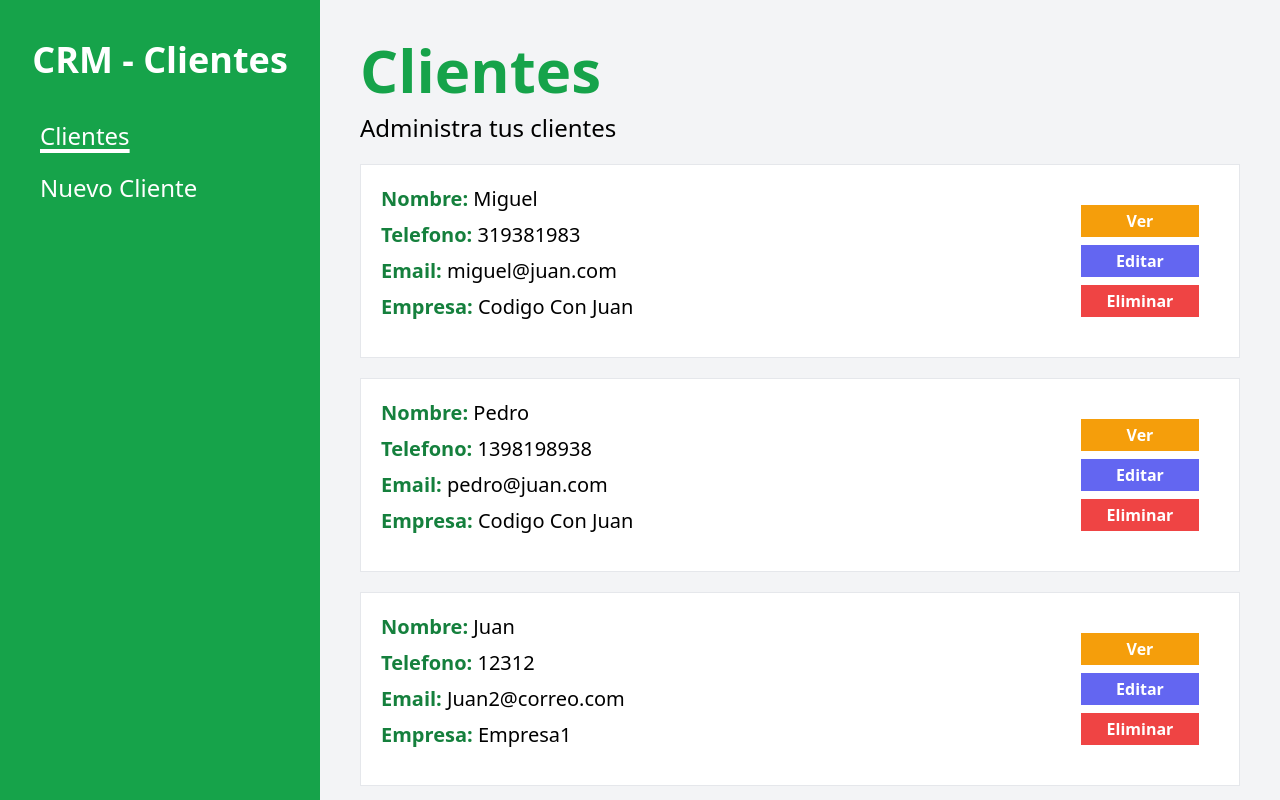
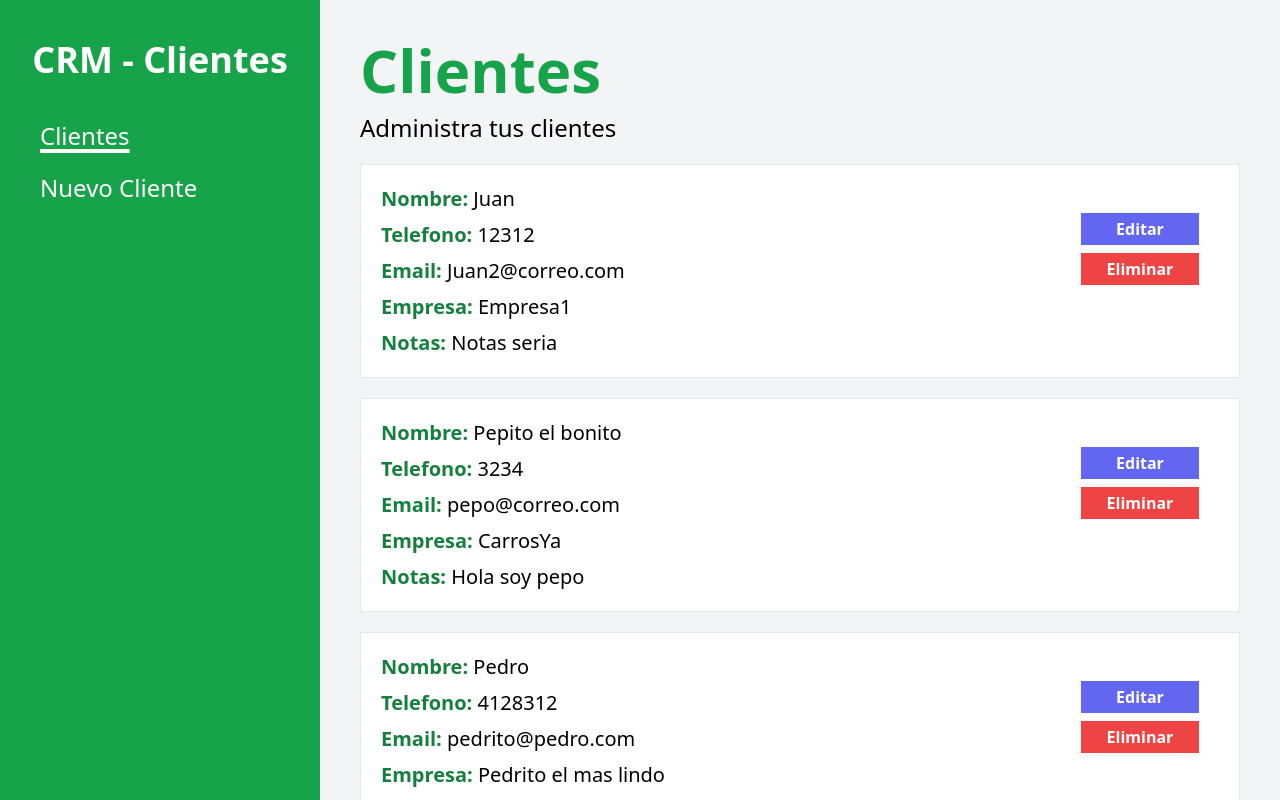
Before and after one commit to Rodriguez-Jp/CRM-React, a React (Vite) app: page / in a window 1280 px wide. Built offline with nearby package versions, Linux system fonts and the light colour scheme; data requests are answered from the project's data file.

Commit message:
Proyecto terminado

```diff
--- a/db.json
+++ b/db.json
@@ -1,25 +1,11 @@
 {
   "clientes": [
-    {
-      "id": 4,
-      "nombre": "Miguel",
-      "telefono": 319381983,
-      "email": "miguel@juan.com",
-      "empresa": "Codigo Con Juan"
-    },
-    {
-      "id": 5,
-      "nombre": "Pedro",
-      "telefono": 1398198938,
-      "email": "pedro@juan.com",
-      "empresa": "Codigo Con Juan"
-    },
     {
       "nombre": "Juan",
       "empresa": "Empresa1",
       "email": "Juan2@correo.com",
       "telefono": "12312",
-      "notas": "asfdsfdasf",
+      "notas": "Notas seria",
       "id": 6
     },
     {
@@ -29,6 +15,22 @@
       "telefono": "3234",
       "notas": "Hola soy pepo",
       "id": 7
+    },
+    {
+      "nombre": "Pedro",
+      "empresa": "Pedrito el mas lindo",
+      "email": "pedrito@pedro.com",
+      "telefono": "4128312",
+      "notas": "Por favor reservenme 4 sillas\n",
+      "id": 8
+    },
+    {
+      "nombre": "Juan Nuevo cliente",
+      "empresa": "CarrosYa",
+      "email": "Juan2@correo.com",
+      "telefono": "8383883",
+      "notas": "Por favor requiero 4 carros ",
+      "id": 9
     }
   ]
 }
--- a/src/components/Cliente.jsx
+++ b/src/components/Cliente.jsx
@@ -9,7 +9,7 @@ export async function action({ params }) {
 const Cliente = ({ dato }) => {
   const navigate = useNavigate();
 
-  const { nombre, telefono, email, empresa, id } = dato;
+  const { nombre, telefono, email, empresa, id, notas } = dato;
 
   return (
     <div
@@ -29,11 +29,11 @@ const Cliente = ({ dato }) => {
         <p className="mt-2 font-bold">
           Empresa: <span className="font-normal text-black">{empresa}</span>
         </p>
+        <p className="mt-2 font-bold">
+          Notas: <span className="font-normal text-black">{notas}</span>
+        </p>
       </div>
       <div className="p-5 w-[40%] items-end flex flex-col">
-        <button className="block p-1 w-[40%] bg-amber-500 text-center text-white font-bold">
-          Ver
-        </button>
         <button
           className="block p-1 w-[40%] mt-2 bg-indigo-500 text-center text-white font-bold"
           onClick={() => {
--- a/src/components/Formulario.jsx
+++ b/src/components/Formulario.jsx
@@ -67,6 +67,7 @@ const Formulario = ({ cliente }) => {
           className="mt-2 block w-full p-3 bg-gray-100 h-40 align-self"
           placeholder="Notas del Cliente"
           name="notas"
+          defaultValue={cliente?.notas}
         />
       </div>
     </>
--- a/src/data/clientes.jsx
+++ b/src/data/clientes.jsx
@@ -19,9 +19,6 @@ export async function agregarCliente(cliente) {
       body: JSON.stringify(cliente),
       headers: { "Content-Type": "application/json" },
     });
-
-    const resultado = await response.json();
-    console.log("Sucess", resultado);
   } catch (error) {
     console.log(error);
   }
@@ -34,9 +31,6 @@ export async function editarCliente(cliente, id) {
       body: JSON.stringify(cliente),
       headers: { "Content-Type": "application/json" },
     });
-
-    const resultado = await response.json();
-    console.log(resultado);
   } catch (error) {
     console.log(error);
   }
@@ -47,9 +41,6 @@ export async function eliminarCliente(id) {
     const response = await fetch(`${API_URL}/${id}`, {
       method: "DELETE",
     });
-
-    const resultado = await response.json();
-    console.log(resultado);
   } catch (error) {
     console.log(error);
   }
--- a/src/main.jsx
+++ b/src/main.jsx
@@ -12,6 +12,7 @@ import EditarCliente, {
   action as editarClienteAction,
 } from "./pages/EditarCliente";
 import { action as eliminarClienteAction } from "./components/Cliente";
+import VistaCliente from "./pages/VistaCliente";
 
 const router = createBrowserRouter([
   {
@@ -39,6 +40,10 @@ const router = createBrowserRouter([
         path: "/eliminar/:clienteId",
         action: eliminarClienteAction,
       },
+      {
+        path: "/cliente/:clienteId",
+        element: <VistaCliente />,
+      },
     ],
   },
 ]);
--- a/src/pages/EditarCliente.jsx
+++ b/src/pages/EditarCliente.jsx
@@ -41,8 +41,6 @@ const EditarCliente = () => {
   const cliente = useLoaderData();
   const errores = useActionData();
 
-  console.log(errores);
-
   return (
     <>
       <section>
--- /dev/null
+++ b/src/pages/VistaCliente.jsx
@@ -0,0 +1,7 @@
+import { useLoaderData } from "react-router-dom";
+
+const VistaCliente = () => {
+  return <div>VistaCliente</div>;
+};
+
+export default VistaCliente;
```
